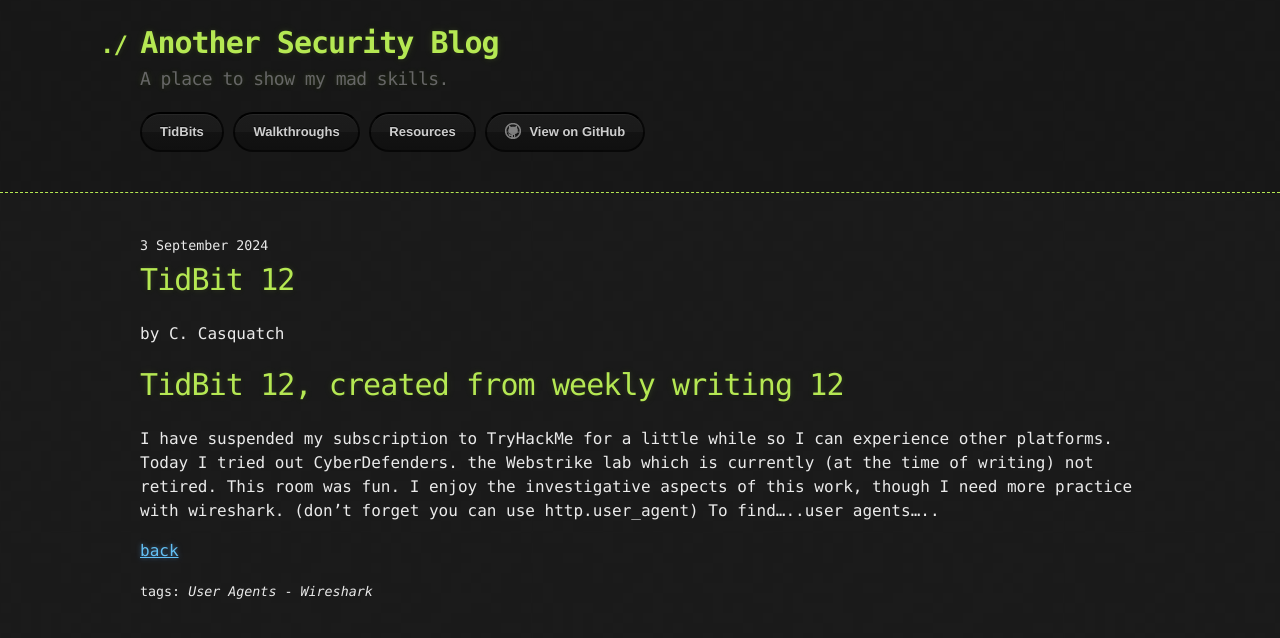
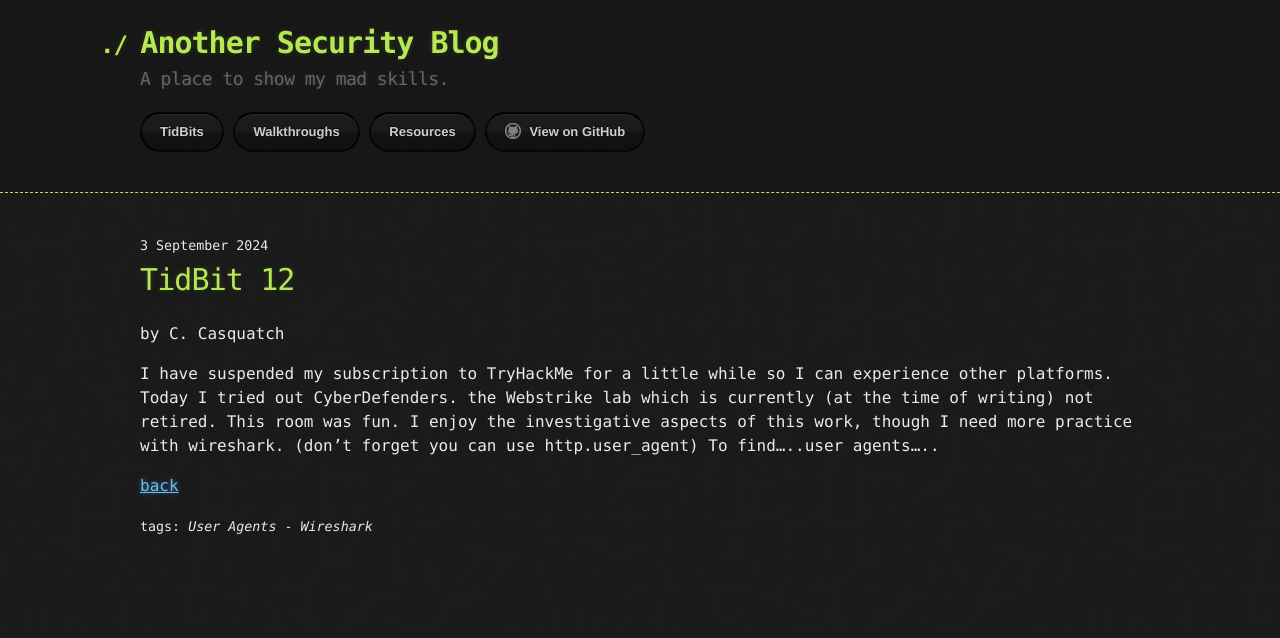
Before and after one commit to CyberCasquatch/cybercasquatch.github.io, a Jekyll site: the page built from _posts/TidBits/2024-09-03-TidBit-12.markdown, in a window 1280 px wide. Shown: the top 638 px of the page. Built offline with Jekyll 4.4.1, drawn with Linux system fonts in a browser that asks for light colours.

Commit message:
Update 2024-09-03-TidBit-12.markdown

```diff
--- a/_posts/TidBits/2024-09-03-TidBit-12.markdown
+++ b/_posts/TidBits/2024-09-03-TidBit-12.markdown
@@ -6,8 +6,6 @@ author: C. Casquatch
 tag: ['User Agents', 'Wireshark']
 ---
 
-# TidBit 12, created from weekly writing 12
-
 I have suspended my subscription to TryHackMe for a little while so I can experience other platforms.
 Today I tried out CyberDefenders. the Webstrike lab which is currently (at the time of writing) not retired.
 This room was fun. I enjoy the investigative aspects of this work, though I need more practice with wireshark.
```
